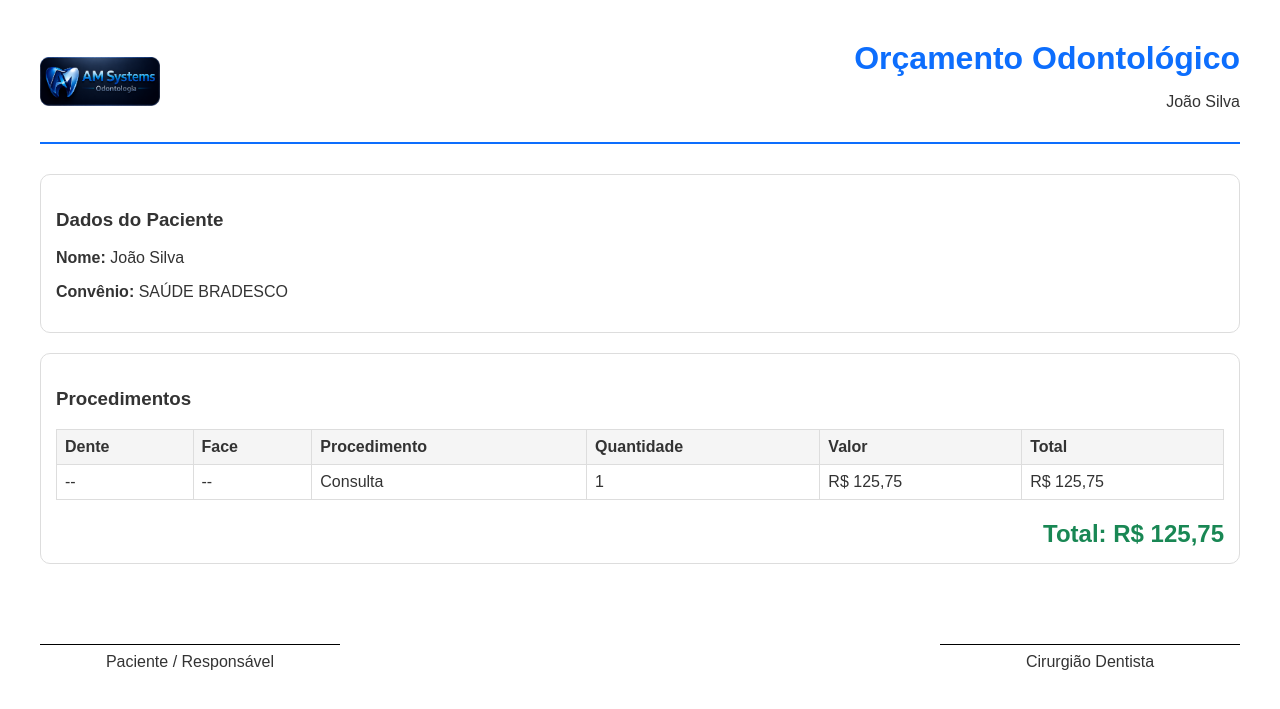
After one commit to macedoabelelias/clinica, a Django app: page /orcamento/4/pdf/ in a window 1280 px wide. The commit adds this page. Shown: the top 709 px of the page. Run offline with Django 5.2, Linux system fonts and the light colour scheme; a user stored in the database is signed in; data comes from the database, SQL or seed files in the repository; both versions use the stored data as it was after the commit.

Commit message:
Mais correções no Odontograma, Orçamento e criação do PDF de orçamento (ainda incompleto)

```diff
--- a/accounts/forms.py
+++ b/accounts/forms.py
@@ -33,13 +33,11 @@ class ProcedimentoForm(forms.ModelForm):
             'posicao_icone',
 
             'valor_particular',
-            'valor_convenio',
 
             'tempo_estimado',
             'custo_clinico',
 
             'ativo',
-            'ordem',
 
         ]
 
--- a/accounts/models.py
+++ b/accounts/models.py
@@ -925,6 +925,37 @@ class ProntuarioClinico(models.Model):
 
     anotacao = models.TextField()
 
+    dente = models.CharField(
+        max_length=10,
+        blank=True,
+        null=True
+    )
+
+    procedimento = models.ForeignKey(
+        Procedimento,
+        on_delete=models.SET_NULL,
+        null=True,
+        blank=True
+    )
+
+    descricao = models.TextField(
+        blank=True
+    )
+
+    materiais = models.TextField(
+        blank=True
+    )
+
+    anestesia = models.CharField(
+        max_length=255,
+        blank=True
+    )
+
+    retorno = models.DateField(
+        null=True,
+        blank=True
+    )
+
     criado_em = models.DateTimeField(
         auto_now_add=True
     )
@@ -938,105 +969,24 @@ class ProntuarioClinico(models.Model):
         ordering = ['-criado_em']
 
         verbose_name = 'Prontuário Clínico'
+
         verbose_name_plural = 'Prontuários Clínicos'
 
     def __str__(self):
 
-        return f'{self.paciente.nome} - {self.titulo}'
+        if self.procedimento:
 
-    # =========================================
-    # DENTE
-    # =========================================
+            return (
+                f'{self.paciente.nome} - '
+                f'{self.procedimento.nome}'
+            )
 
-    dente = models.CharField(
-
-        max_length=10,
-
-        blank=True
-
-    )
-
-    # =========================================
-    # PROCEDIMENTO
-    # =========================================
-
-    procedimento = models.ForeignKey(
-
-        'Procedimento',
-
-        on_delete=models.SET_NULL,
-
-        null=True,
-
-        blank=True
-
-    )
-
-    # =========================================
-    # DESCRIÇÃO
-    # =========================================
-
-    descricao = models.TextField(
-
-        blank=True
-
-    )
-
-    # =========================================
-    # MATERIAIS
-    # =========================================
-
-    materiais = models.TextField(
-
-        blank=True
-
-    )
-
-    # =========================================
-    # ANESTESIA
-    # =========================================
-
-    anestesia = models.CharField(
-
-        max_length=255,
-
-        blank=True
-
-    )
-
-    # =========================================
-    # RETORNO
-    # =========================================
-
-    retorno = models.DateField(
-
-        null=True,
-
-        blank=True
-
-    )
-
-    # =========================================
-    # DATA
-    # =========================================
-
-    criado_em = models.DateTimeField(
-
-        auto_now_add=True
-
-    )
-
-    def __str__(self):
-
-        procedimento = (
-            self.procedimento.nome
-            if self.procedimento
-            else 'Sem procedimento'
+        return (
+            f'{self.paciente.nome} - '
+            f'{self.titulo}'
         )
 
-        return f'{self.paciente.nome} - {procedimento}'
-
-    # =========================================
+# =========================================
 # ORÇAMENTO
 # =========================================
 class Orcamento(models.Model):
@@ -1139,6 +1089,61 @@ class Orcamento(models.Model):
 
         return f'Orçamento #{self.id}'
 
+# =========================================
+# CONFIGURAÇÃO DA CLÍNICA
+# =========================================
+
+class ConfiguracaoClinica(models.Model):
+
+    nome_clinica = models.CharField(
+        max_length=200
+    )
+
+    logo = models.ImageField(
+        upload_to='clinica/',
+        blank=True,
+        null=True
+    )
+
+    cro = models.CharField(
+        max_length=50,
+        blank=True
+    )
+
+    telefone = models.CharField(
+        max_length=30,
+        blank=True
+    )
+
+    whatsapp = models.CharField(
+        max_length=30,
+        blank=True
+    )
+
+    email = models.EmailField(
+        blank=True
+    )
+
+    endereco = models.TextField(
+        blank=True
+    )
+
+    cidade = models.CharField(
+        max_length=100,
+        blank=True
+    )
+
+    estado = models.CharField(
+        max_length=2,
+        blank=True
+    )
+
+    observacoes_orcamento = models.TextField(
+        blank=True
+    )
+
+    def __str__(self):
+        return self.nome_clinica
 
 # =========================================
 # CONVÊNIOS
--- /dev/null
+++ b/accounts/templates/accounts/orcamento_pdf.html
@@ -0,0 +1,201 @@
+<!DOCTYPE html>
+
+<html lang="pt-br">
+
+<head>
+
+<meta charset="utf-8">
+
+<title>Orçamento Odontológico</title>
+
+<style>
+
+body{
+    font-family: Arial, sans-serif;
+    margin:40px;
+    color:#333;
+}
+
+.header{
+    display:flex;
+    justify-content:space-between;
+    align-items:center;
+    border-bottom:2px solid #0d6efd;
+    padding-bottom:15px;
+    margin-bottom:30px;
+}
+
+.logo{
+    width:120px;
+}
+
+.titulo{
+    text-align:right;
+}
+
+.titulo h1{
+    margin:0;
+    color:#0d6efd;
+}
+
+.card{
+    border:1px solid #ddd;
+    border-radius:10px;
+    padding:15px;
+    margin-bottom:20px;
+}
+
+table{
+    width:100%;
+    border-collapse:collapse;
+}
+
+th{
+    background:#f5f5f5;
+}
+
+th,td{
+    border:1px solid #ddd;
+    padding:8px;
+    text-align:left;
+}
+
+.total{
+    text-align:right;
+    font-size:24px;
+    font-weight:bold;
+    color:#198754;
+    margin-top:20px;
+}
+
+.assinaturas{
+    margin-top:80px;
+    display:flex;
+    justify-content:space-between;
+}
+
+.assinatura{
+    width:300px;
+    text-align:center;
+}
+
+.linha{
+    border-top:1px solid #000;
+    margin-bottom:8px;
+}
+
+</style>
+
+</head>
+
+<body>
+
+<div class="header">
+
+
+<div>
+
+    <img src="/static/img/logo.png" class="logo">
+
+</div>
+
+<div class="titulo">
+
+    <h1>Orçamento Odontológico</h1>
+
+    <p>{{ paciente.nome }}</p>
+
+</div>
+
+
+</div>
+
+<div class="card">
+
+
+<h3>Dados do Paciente</h3>
+
+<p><strong>Nome:</strong> {{ paciente.nome }}</p>
+
+<p><strong>Convênio:</strong> {{ paciente.convenio }}</p>
+
+
+</div>
+
+<div class="card">
+
+
+<h3>Procedimentos</h3>
+
+<table>
+
+    <thead>
+
+        <tr>
+
+            <th>Dente</th>
+            <th>Face</th>
+            <th>Procedimento</th>
+            <th>Quantidade</th>
+            <th>Valor</th>
+            <th>Total</th>
+
+        </tr>
+
+    </thead>
+
+    <tbody>
+
+        {% for item in itens %}
+
+        <tr>
+
+            <td>{{ item.dente|default:"--" }}</td>
+            <td>{{ item.face|default:"--" }}</td>
+            <td>{{ item.procedimento.nome }}</td>
+            <td>{{ item.quantidade }}</td>
+            <td>R$ {{ item.valor_unitario }}</td>
+            <td>R$ {{ item.total }}</td>
+
+        </tr>
+
+        {% endfor %}
+
+    </tbody>
+
+</table>
+
+<div class="total">
+
+    Total: R$ {{ orcamento.total }}
+
+</div>
+
+
+</div>
+
+<div class="assinaturas">
+
+
+<div class="assinatura">
+
+    <div class="linha"></div>
+
+    Paciente / Responsável
+
+</div>
+
+<div class="assinatura">
+
+    <div class="linha"></div>
+
+    Cirurgião Dentista
+
+</div>
+
+
+</div>
+
+</body>
+
+</html>
--- a/accounts/urls.py
+++ b/accounts/urls.py
@@ -100,18 +100,21 @@ urlpatterns = [
         name='ficha_clinica'
     ),
 
+
     # =========================================
     # ORÇAMENTO
     # =========================================
 
     path(
+        'pacientes/<int:id>/orcamento/',
+        views.orcamento,
+        name='orcamento'
+    ),
 
-        'pacientes/<int:id>/orcamento/',
-
-        views.orcamento,
-
-        name='orcamento'
-
+    path(
+        'orcamento/<int:id>/pdf/',
+        views.gerar_pdf_orcamento,
+        name='gerar_pdf_orcamento'
     ),
 
     # =========================================
--- a/accounts/views.py
+++ b/accounts/views.py
@@ -1,5 +1,4 @@
 import os
-from urllib import response
 
 from django.shortcuts import (
     render,
@@ -33,9 +32,7 @@ from .models import (
 )
 
 from .forms import (
-
     ProcedimentoForm,
-    OrcamentoForm,
     ItemOrcamentoForm,
     ConvenioForm
 
@@ -494,6 +491,7 @@ def odontograma(request, id):
     # =========================================
 
     if request.method == 'POST':
+        print(request.POST)
 
         procedimento = Procedimento.objects.get(
             id=request.POST.get('procedimento')
@@ -532,7 +530,7 @@ def odontograma(request, id):
 
                 valor_unitario = (
                     procedimento.valor_particular
-                    * convenio.indice
+                    * (convenio.indice)
                 )
 
         # =====================================
@@ -1654,6 +1652,34 @@ def editar_item_orcamento(request, id):
 
         context
 
+    )
+
+# =========================================
+# PDF ORÇAMENTO
+# =========================================
+
+@login_required(login_url='/')
+def gerar_pdf_orcamento(request, id):
+
+    orcamento = get_object_or_404(
+        Orcamento,
+        id=id
+    )
+
+    paciente = orcamento.paciente
+
+    itens = orcamento.itens.all()
+
+    context = {
+        'orcamento': orcamento,
+        'paciente': paciente,
+        'itens': itens,
+    }
+
+    return render(
+        request,
+        'accounts/orcamento_pdf.html',
+        context
     )
 
 # =========================================
```
Also changed, not shown: accounts/templates/accounts/odontograma.html (+169 -3 lines), accounts/templates/accounts/orcamento.html (+15 -29 lines), accounts/templates/accounts/procedimentos.html (+3 -28 lines), accounts/migrations/0029_configuracaoclinica.py (added), accounts/migrations/0030_delete_configuracaoclinica_and_more.py (added), db.sqlite3.
